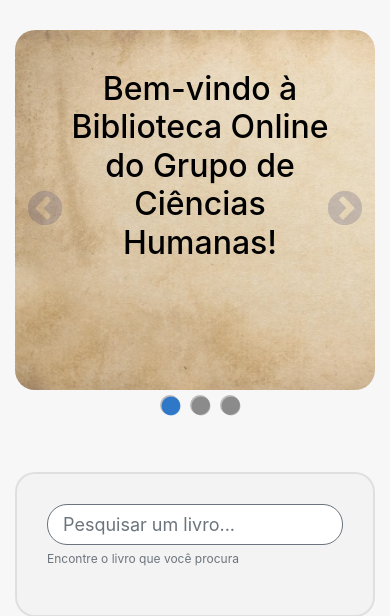
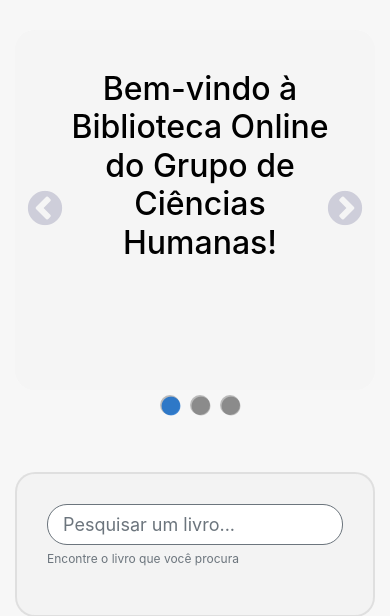
Before and after one commit to Faguiro/biblos-biblioteca_online_pydrive, a Flask app: template templates/index.html in a window 390 px wide. Shown: the part 56-672 px from the top of the page. Run offline with Flask 3, Linux system fonts and the light colour scheme; the template is opened without the code that fills it, so the values that code supplies are empty; parts of the project's set-up code (start-up, migrations or seed data) failed here and were passed over; some libraries are stand-ins or nearby versions.

Commit message:
Mobile Version V0.0.1

```diff
--- a/static/css/styles.css
+++ b/static/css/styles.css
@@ -376,6 +376,7 @@ footer a:hover {
                 display: none;
             }
             .wellcome.slider {
+                background-image:none;
                 background-color: whitesmoke;
                 color: black;
             }
```
